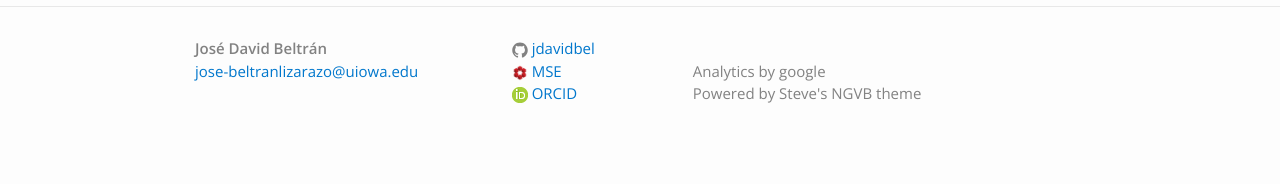
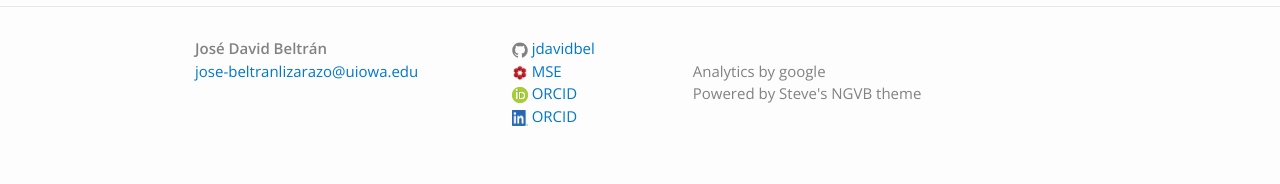
Before and after one commit to jdavidbel/jdavidbel.github.io, a Jekyll site: the page built from index.md, in a window 1280 px wide. Shown: the part 797-981 px from the top of the page. Built offline with Jekyll 4.4.1, drawn with Linux system fonts in a browser that asks for light colours.

Commit message:
Update footer.html
Linkedin logo

```diff
--- a/_includes/footer.html
+++ b/_includes/footer.html
@@ -64,6 +64,16 @@
             </a>
           </li>
 
+	 <li>
+            <a href="https://www.linkedin.com/in/jos%C3%A9-david-beltr%C3%A1n-lizarazo-3bb2a41b2/">
+              <span class="icon  icon--twitter">
+               <img src= "/images/LI-In-Bug.png" width="16" height="16" allowfullscreen="true" frameborder="0"></img>             </span>
+
+              <span class="username">ORCID</span>
+            </a>
+          </li>
+
+
 
           {% endif %}
 
```
